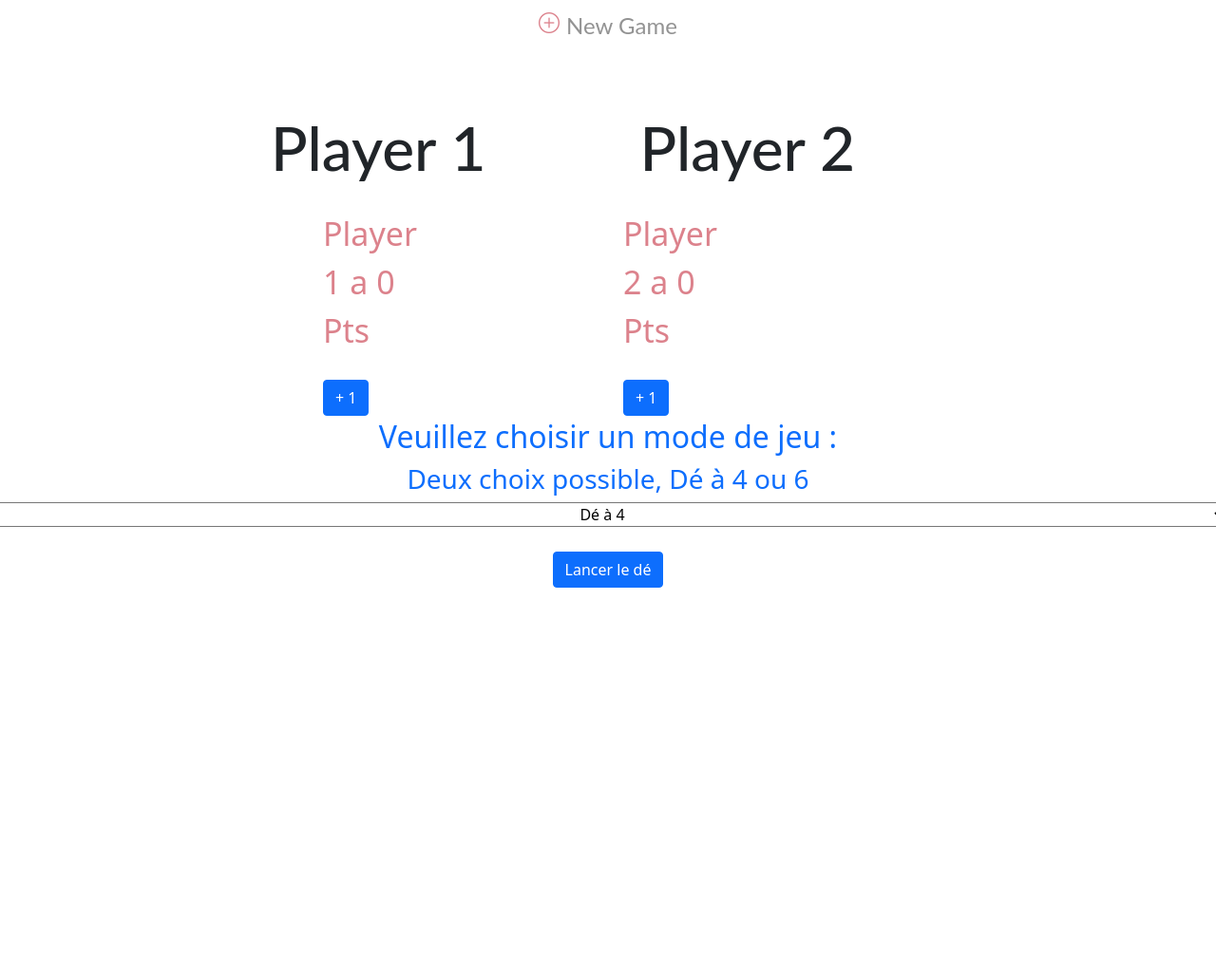
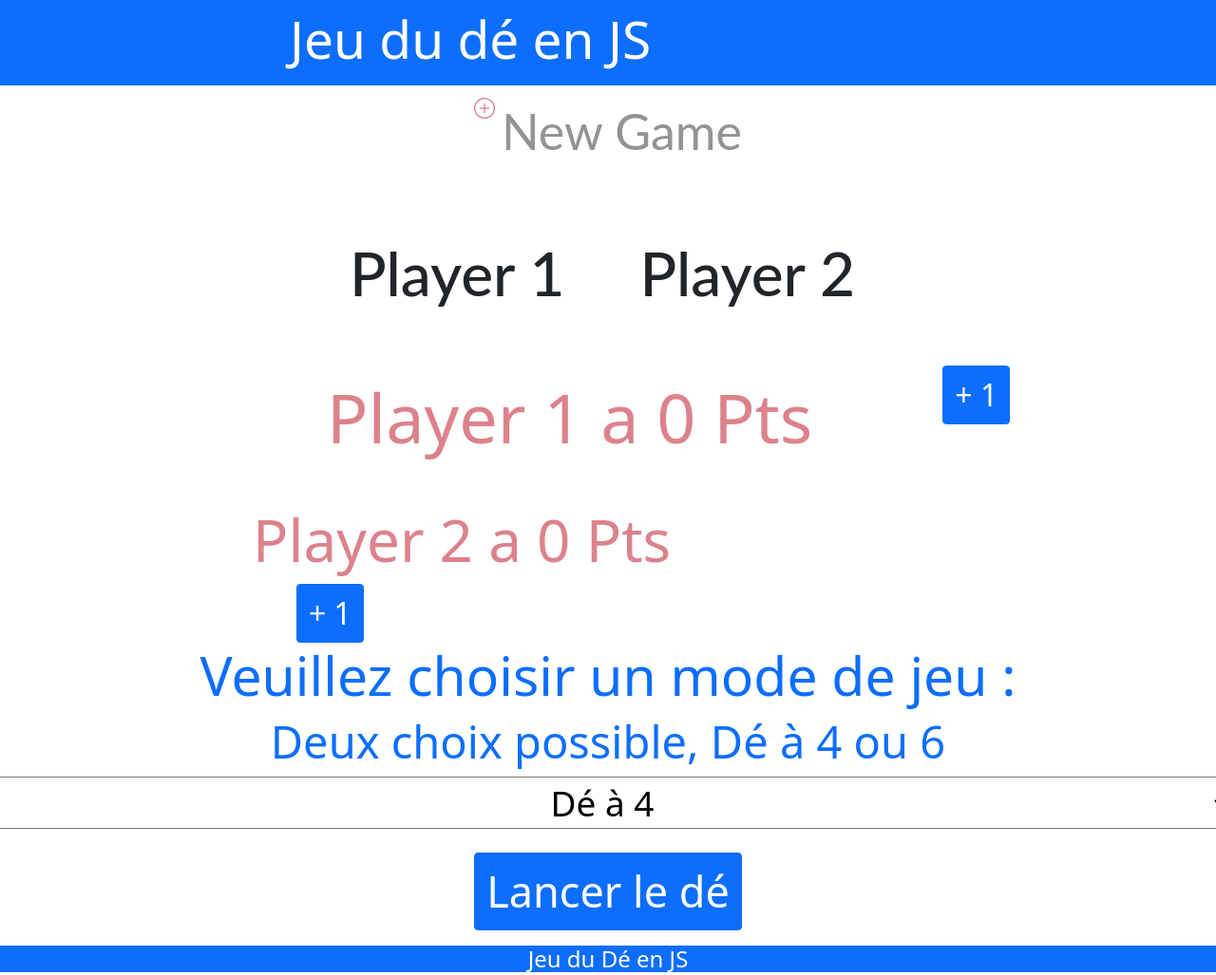
Before and after one commit to dzagoev3407/JS-Eval-22.03.22, a plain HTML site: page jeu du dé JS/index.html in a window 1280 px wide. Shown: the whole page at 95% size. Before the commit the page ends 800 px from the top, so only its background shows below. Drawn offline with nearby package versions, Linux system fonts and the light colour scheme.

Commit message:
MAJ du 29.03.22

```diff
--- a/jeu du dé JS/index.html
+++ b/jeu du dé JS/index.html
@@ -11,9 +11,14 @@
 		<link rel="stylesheet" href="https://cdn.jsdelivr.net/npm/bootstrap-icons@1.3.0/font/bootstrap-icons.css">
 	</head>
 	<body>
+	<nav class="navbar navbar-expand bg-primary w-100">
+		<div class="text-center">
+		   <h1 class="text-white" id="title__page">Jeu du dé en JS</h1>
+		</div>
+	</nav>
 		<div class="newGame text-center">
 			<button class="btn btn-white" id="btnNewGame">
-				<i class="bi bi-plus-circle" style="font-size: 22px;"><p class="text__newGame">New Game</p></i>
+				<i class="bi bi-plus-circle" style="font-size: 22px;" id="iconNewGame"><p class="text__newGame">New Game</p></i>
 			</button>
 		</div>
 		<div class="row align-items-end custom-line">
@@ -42,20 +47,27 @@
 				</div>
 			</div>
 
-			<h2 class="text-center text-primary">Veuillez choisir un mode de jeu :</h2>
-			  <h3 class="text-center text-primary">Deux choix possible, Dé à 4 ou 6</h3>
+			<h2 class="text-center text-primary" id="text__play">Veuillez choisir un mode de jeu :</h2>
+			  <h3 class="text-center text-primary" id="text__play__doce">Deux choix possible, Dé à 4 ou 6</h3>
 
                 <!--Dé-->
-			<select name="des" id="des">
+		<select name="des" id="des">
 				<option value="4" class="text-center">Dé à 4</option>
 				<option value="6" class="text-center">Dé à 6</option>
 			</select>
+		</div>
 
 			 <div class="text-center">
 				 <button class="btn btn-primary" id="btnLancer">Lancer le dé</button>
 				 <p id="textMessage"></p>
 				 <div id="listResultats"></div>
 			 </div>
+		</div>
+
+
+	<footer class="bg-primary">
+      <h4 class="text-center text-white">Jeu du Dé en JS</h4>
+	</footer>
 
 		</body>
         <script src="https://ajax.aspnetcdn.com/ajax/jQuery/jquery-3.6.0.min.js"></script>
--- a/jeu du dé JS/styles.css
+++ b/jeu du dé JS/styles.css
@@ -75,3 +75,73 @@ body
 {
     margin-top: 2%;
 }
+
+@media screen and (max-width: 1280px) {
+    #title__page
+    {
+        font-size: 55px;
+        margin-left: 305px;
+    }
+    .text__newGame
+    {
+        font-size: 52px;
+    }
+
+    .compteurOne > p
+    {
+        font-size: 72px;
+        margin-left: 4px;
+        margin-right: 3px;
+        float: left;
+    }
+
+    .compteurTwo > p
+    {
+        font-size: 62px;
+        margin-left: 88px;
+        display: inline;
+    }
+
+    #addOne
+    {
+        margin-left: 134px;
+        font-size: 32px;
+    }
+
+    #addTwo
+    {
+        margin-left: 134px;
+        font-size: 32px;
+    }
+
+    #btnLancer
+    {
+        font-size: 45px;
+    }
+
+    .player__ONE > h1
+    {
+       margin-left: 24px;
+       margin-left: 83px;
+    }
+
+    #text__play
+    {
+        font-size: 57px;
+    }
+
+    #text__play__doce
+    {
+        font-size: 47px;
+    }
+
+    #des
+    {
+        font-size: 37px;
+    }
+
+    #textMessage
+    {
+        font-size: 47px;
+    }
+}
```
